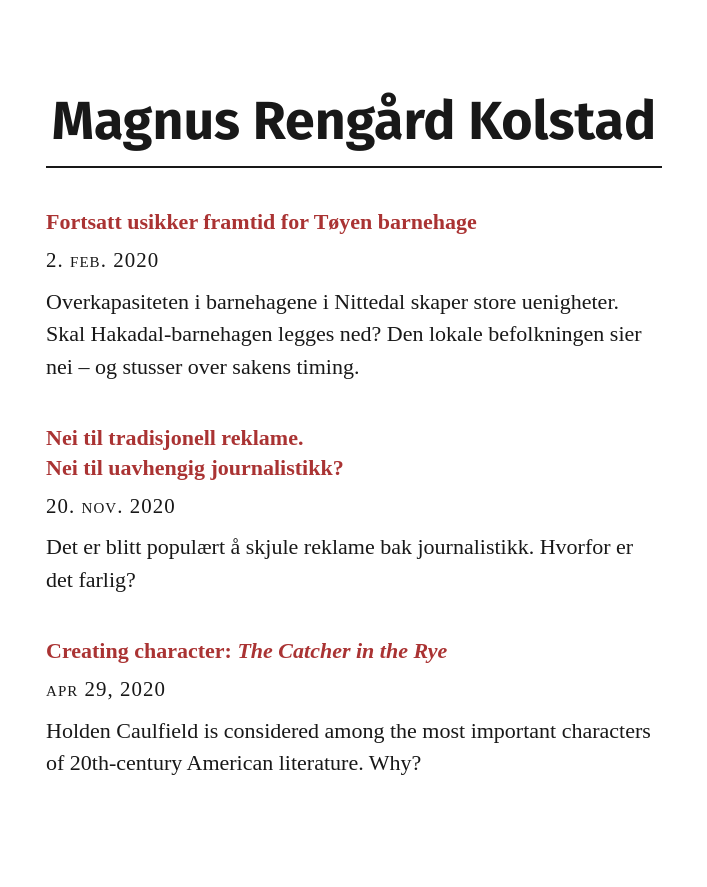
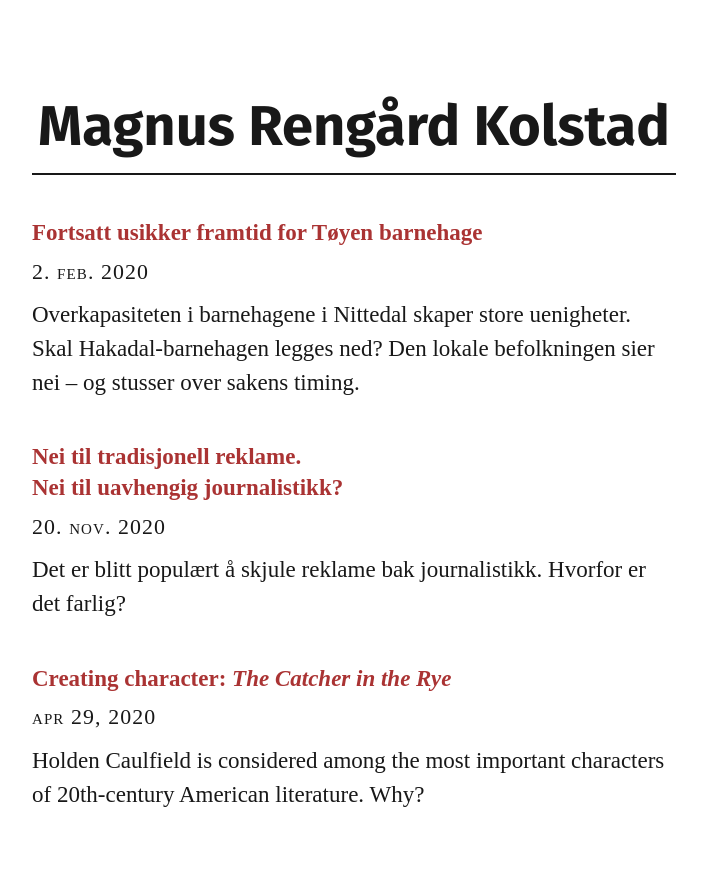
Before and after one commit to kolstadmagnus/blog, a PHP site: page /index.html in a window 1280 px wide. Shown: the whole page, without its empty margins (286-993 px from the left). Before the commit the page ends 775 px from the top, so only its background shows below. Run offline with PHP 8.4, Linux system fonts and the light colour scheme; some web fonts are replaced.

Commit message:
Update style.css

```diff
--- a/style.css
+++ b/style.css
@@ -85,7 +85,7 @@ TYPOGRAPHY
 /* desktop */
 @media all and (min-width: 1000px) {
   html {
-    font-size: 22px;
+    font-size: 23px;
   }
 }
 
```
